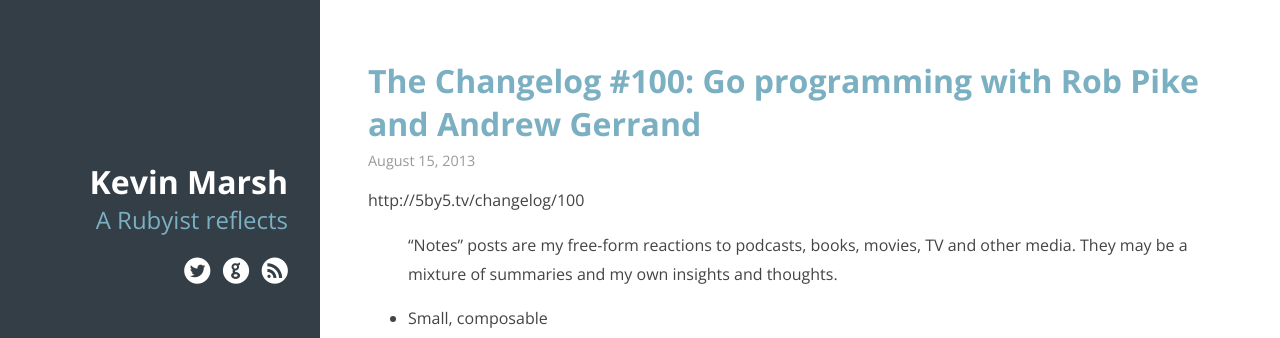
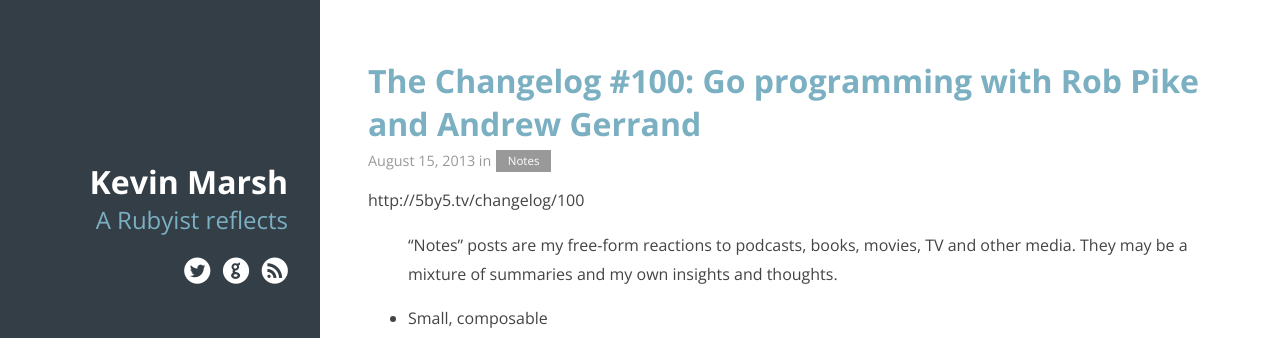
Before and after one commit to willcodeforfoo/kevinmarsh.com, a Jekyll site: the page built from _posts/2013-08-15-the-changelog-number-100-go-programming-with-rob-pike-and-andrew-gerrand.md, in a window 1280 px wide and 1161 px high. Shown: the top 338 px of the window. Built offline with Jekyll 4.4.1, drawn with Linux system fonts in a browser that asks for light colours; Markdown is read by kramdown in place of the engine named in the settings.

Commit message:
Post categories on permalink page

```diff
--- a/_layouts/post.html
+++ b/_layouts/post.html
@@ -10,6 +10,12 @@ layout: default
 
     <p class="post-meta">
       {{ page.date | date: "%B %-d, %Y" }}
+      {% if page.categories.size > 0 %}
+        in
+        {% for cat in page.categories %}
+        <span class="post-category post-category-{{ cat }}">{{ cat | capitalize }}</span>
+        {% endfor %}
+      {% endif %}
     </p>
   </header>
 
```
